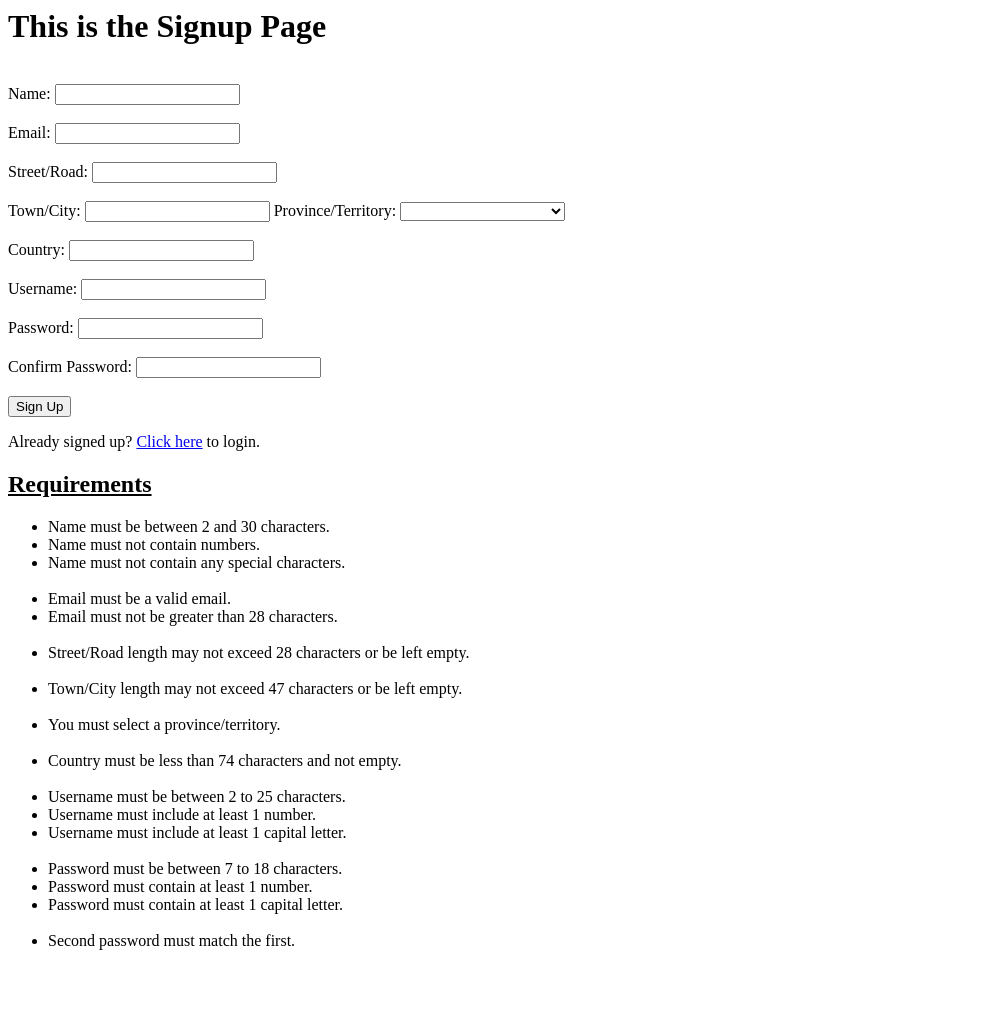
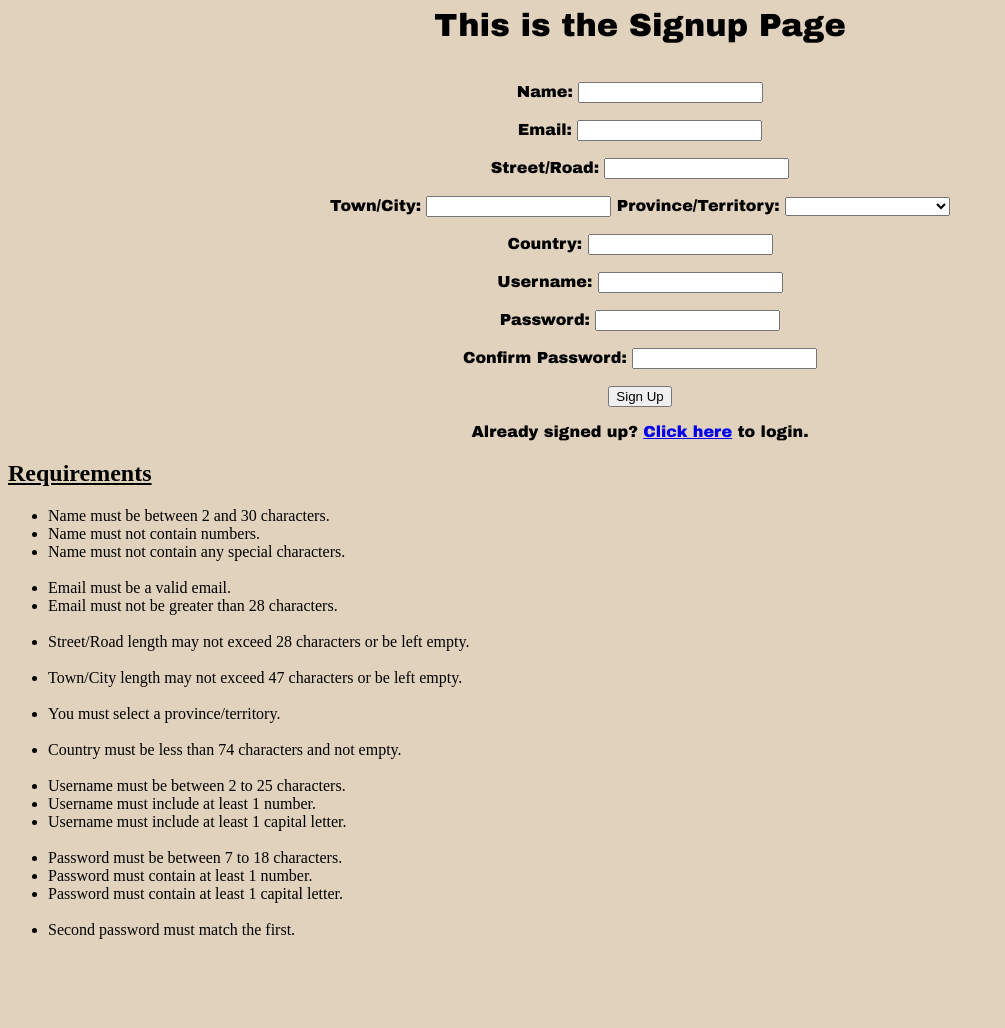
Before and after one commit to kat9897/Seasoning-Shack, a PHP site: page /signup.php in a window 1280 px wide. Shown: the whole page, without its empty margins (0-1005 px from the left). After the commit the page ends 939 px from the top, so only its background shows below. Run offline with PHP 8.4, Linux system fonts and the light colour scheme.

Commit message:
Add files via upload

```diff
--- a/signup.php
+++ b/signup.php
@@ -39,6 +39,23 @@ if(ISSET($_POST['submitButton'])) {
 ?>
 <html>
 <head>
+<style>
+body {
+  background-color: rgb(225,210,189);
+}
+h1 {
+	font-family: "Arial Black";
+  text-align: center;
+}
+p {
+	font-family: "Arial Black";
+  text-align: center;
+}
+form{
+	font-family: "Arial Black";
+	text-align:center;
+}
+</style>
 </head>
 <body>
 <h1>This is the Signup Page</h1></br>
```
Also changed, not shown: login.php (+23 -5 lines).
